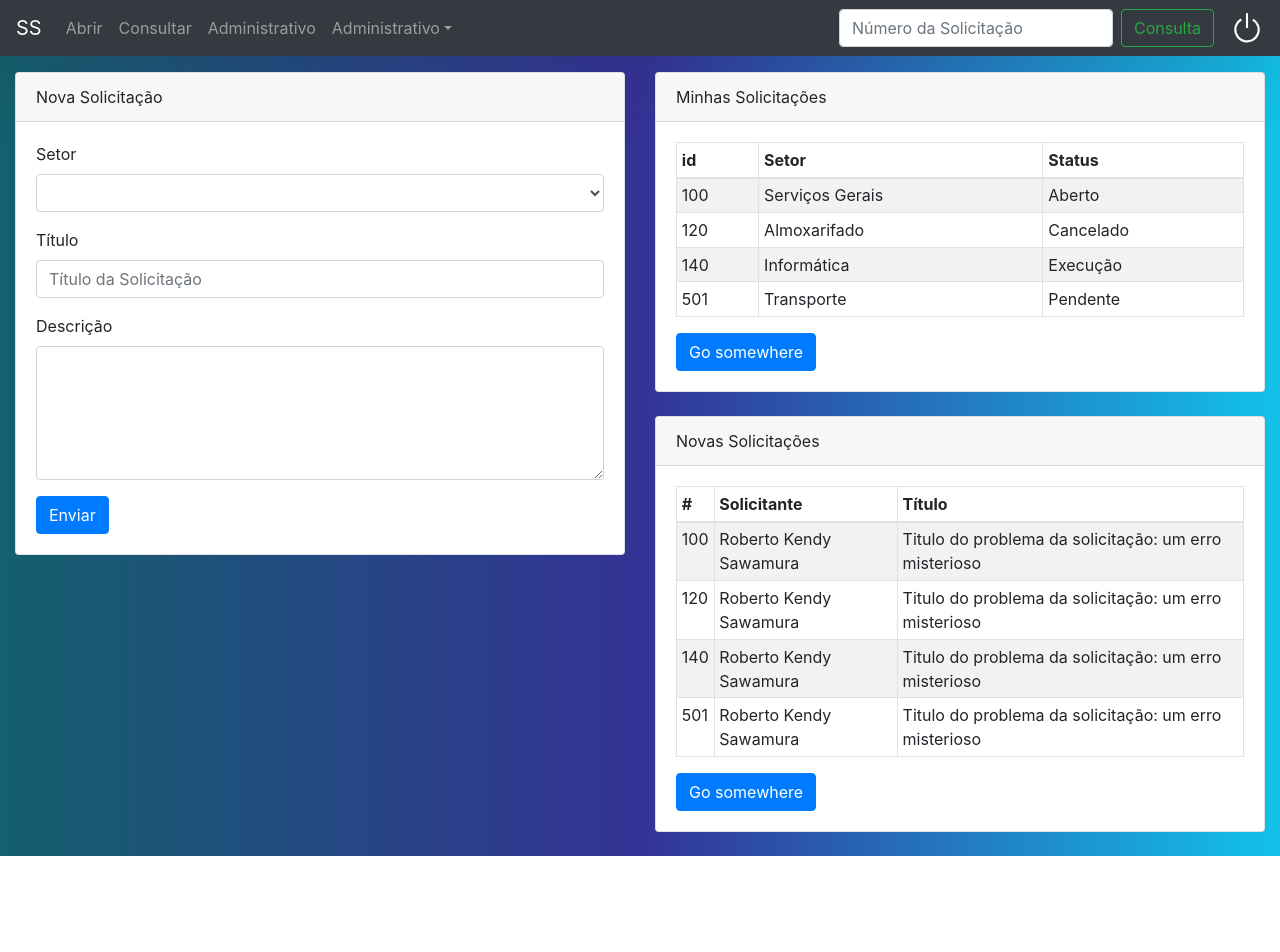
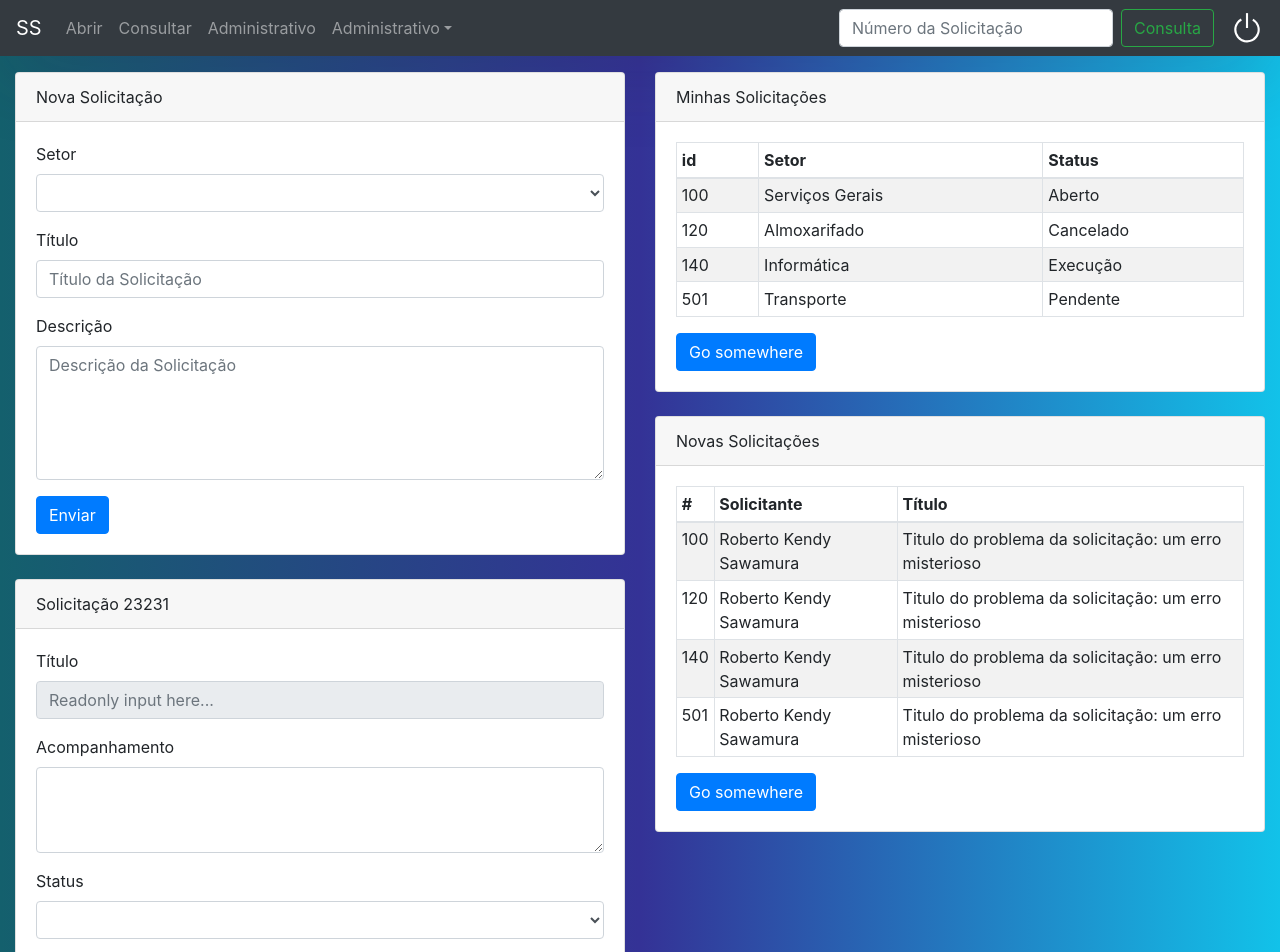
Before and after one commit to rkendy/ss-react, a React (Create React App) app: page / in a window 1280 px wide. Shown: the top 952 px of the page. Before the commit the page ends 856 px from the top, so only its background shows below. Built offline with nearby package versions, Linux system fonts and the light colour scheme.

Commit message:
Separando solicitacao de nova solicitacao

```diff
--- a/src/App.js
+++ b/src/App.js
@@ -9,7 +9,7 @@ import { Container, Row, Col } from "react-bootstrap";
 import Login from "./components/Login";
 import Home from "./components/Home";
 import MenuMain from "./components/MenuMain";
-import Solicitacao from "./components/Solicitacao";
+import NovaSolicitacao from "./components/NovaSolicitacao";
 
 const PrivateRoute = ({ component: Component, ...rest }) => (
   <Route
@@ -42,7 +42,7 @@ function App() {
             path="/solicitacao"
             authenticated={true}
             exact
-            component={Solicitacao}
+            component={NovaSolicitacao}
           />
         </Switch>
       </div>
--- a/src/components/Home.js
+++ b/src/components/Home.js
@@ -4,6 +4,7 @@ import axios from "axios";
 
 import MenuMain from "./MenuMain";
 import TabelaSolicitacoes from "./TabelaSolicitacoes";
+import NovaSolicitacao from "./NovaSolicitacao";
 import Solicitacao from "./Solicitacao";
 
 const colunas = ["#", "Solicitante", "Título"];
@@ -38,6 +39,14 @@ const solicitacoes = [
   },
 ];
 
+const solicitacao = {
+  id: 23231,
+  titulo: "Problema com servidor de banco de dados",
+  descricao: "O servidor de endereco x.y.z.k que hospeda o bd etc ...",
+  setor: "Informatica",
+  status: "Execução",
+};
+
 export default function Home() {
   return (
     <div>
@@ -46,9 +55,10 @@ export default function Home() {
           <Card className="mb-4">
             <Card.Header>Nova Solicitação</Card.Header>
             <Card.Body>
-              <Solicitacao />
+              <NovaSolicitacao />
             </Card.Body>
           </Card>
+          <Solicitacao solicitacao={solicitacao} />
         </Col>
         <Col>
           <Card className="mb-4">
--- /dev/null
+++ b/src/components/NovaSolicitacao.js
@@ -0,0 +1,27 @@
+import { Form, Row, Col, Button } from "react-bootstrap";
+
+export default function NovaSolicitacao() {
+  return (
+    <Form>
+      <Form.Group>
+        <Form.Label>Setor</Form.Label>
+        <Form.Control as="select" size="md" />
+      </Form.Group>
+      <Form.Group>
+        <Form.Label>Título</Form.Label>
+        <Form.Control type="text" placeholder="Título da Solicitação" />
+      </Form.Group>
+      <Form.Group>
+        <Form.Label>Descrição</Form.Label>
+        <Form.Control
+          as="textarea"
+          rows={5}
+          placeholder="Descrição da Solicitação"
+        />
+      </Form.Group>
+      <Button variant="primary" type="submit">
+        Enviar
+      </Button>
+    </Form>
+  );
+}
--- a/src/components/Solicitacao.js
+++ b/src/components/Solicitacao.js
@@ -1,23 +1,34 @@
-import { Form, Row, Col, Button } from "react-bootstrap";
+import { Form, Card, Row, Col, Button } from "react-bootstrap";
+import Acompanhamento from "./Acompanhamento";
+import NovaSolicitacao from "./NovaSolicitacao";
 
-export default function Solicitacao() {
+export default function Solicitacao({ solicitacao }) {
   return (
-    <Form>
+    <div>
+      <Card className="mb-4">
+        <Card.Header>Solicitação {solicitacao.id}</Card.Header>
+        <Card.Body>
           <Form.Group>
-        <Form.Label>Setor</Form.Label>
-        <Form.Control as="select" size="md"></Form.Control>
+            <Form.Label>Título</Form.Label>
+            <Form.Control
+              type="text"
+              placeholder="Readonly input here..."
+              readOnly
+            />
           </Form.Group>
           <Form.Group>
-        <Form.Label>Título</Form.Label>
-        <Form.Control type="text" placeholder="Título da Solicitação" />
+            <Form.Label>Acompanhamento</Form.Label>
+            <Form.Control as="textarea" rows={3}></Form.Control>
           </Form.Group>
           <Form.Group>
-        <Form.Label>Descrição</Form.Label>
-        <Form.Control as="textarea" rows={5} />
+            <Form.Label>Status</Form.Label>
+            <Form.Control as="select" size="md" />
           </Form.Group>
           <Button variant="primary" type="submit">
             Enviar
           </Button>
-    </Form>
+        </Card.Body>
+      </Card>
+    </div>
   );
 }
```
Also changed, not shown: info.txt. Lines whose indentation alone changed are shown as unchanged.
